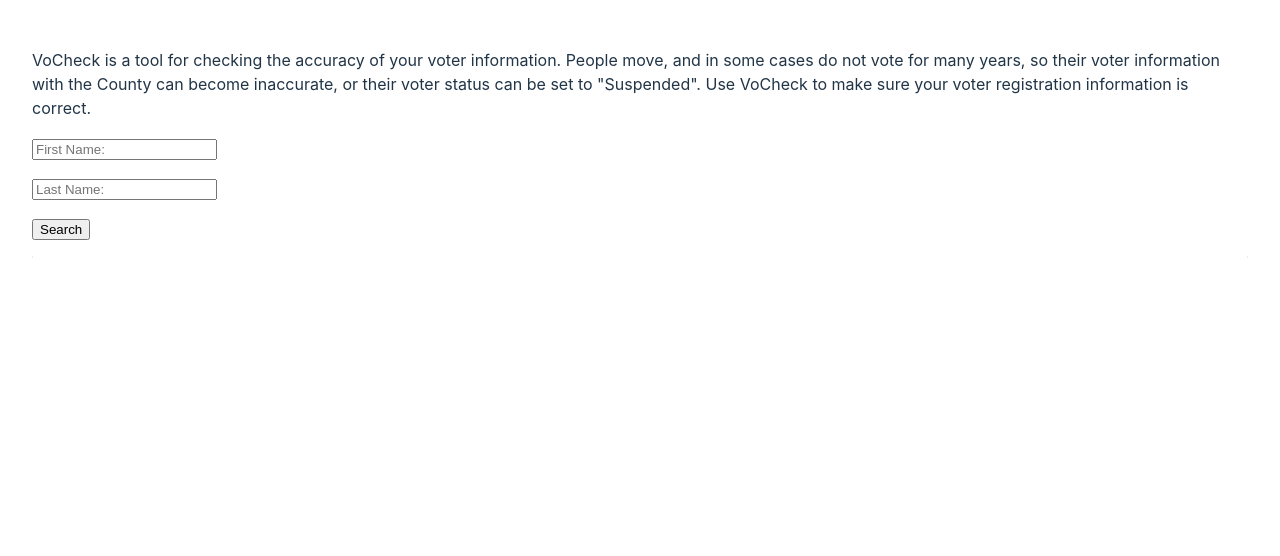
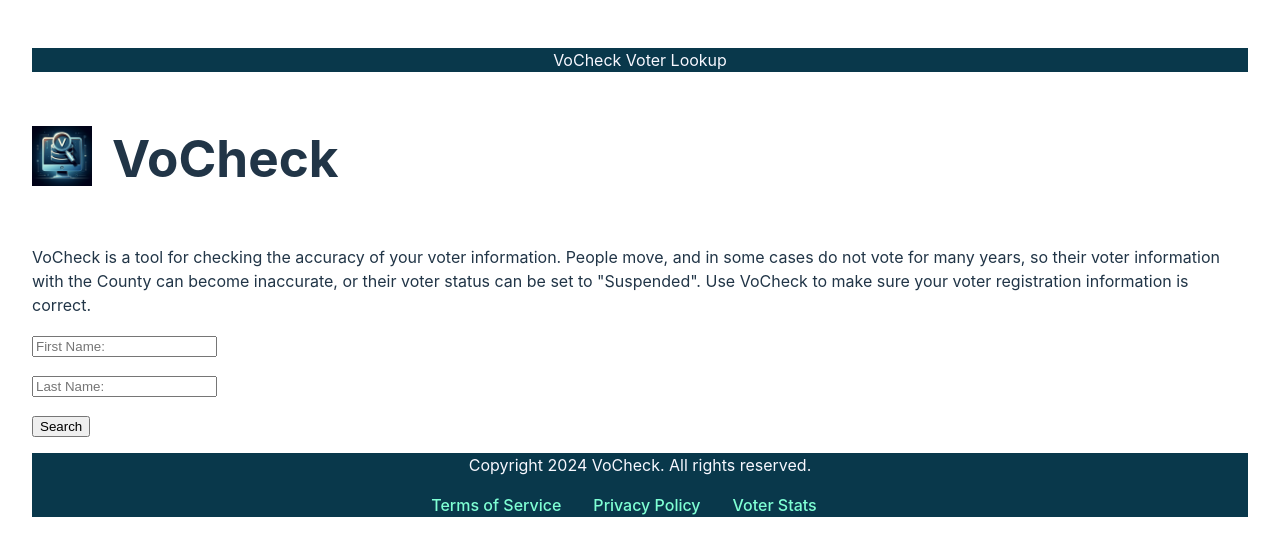
Before and after one commit to jddubbya/VoterAppMain, a React (Vite) app: page / in a window 1280 px wide. Shown: the top 556 px of the page. Built offline with nearby package versions, Linux system fonts and the light colour scheme.

Commit message:
jdw changes

```diff
--- a/index.html
+++ b/index.html
@@ -3,7 +3,7 @@
   <head>
     <meta charset="UTF-8" />
     <meta name="viewport" content="width=device-width, initial-scale=1.0" />
-    <title>Voter Lookup</title>
+    <title>VoCheck Voter Lookup</title>
   </head>
   <body>
     <div id="root"></div>
--- a/package.json
+++ b/package.json
@@ -9,7 +9,7 @@
     "build": "vite build",
     "lint": "eslint . --ext js,jsx --report-unused-disable-directives --max-warnings 0",
     "preview": "vite preview",
-    "start": "concurrently \"node dbQueryHandler.js\" \"npm run dev\""
+    "start": "concurrently \"node dbQueryHandler.cjs\" \"npm run dev\""
   },
   "dependencies": {
     "@reduxjs/toolkit": "^2.2.6",
--- a/src/App.css
+++ b/src/App.css
@@ -1,5 +1,4 @@
 #root {
-  max-width: 1280px;
   margin: 0 auto;
   padding: 2rem;
 }
@@ -28,3 +27,57 @@ ul {
   border-width: 1px;
   border-style: solid;
 }
+
+.vocheckHeaderContainer {
+  background-color:rgb(9, 56, 75);
+  color:ghostwhite;
+  position: relative;
+  width: 100%;
+  white-space: normal;
+  line-height: 1.5em;
+  text-align: center;
+  min-width: 100%;
+}
+
+/* added by jdw to put logo on same line as header */
+header img {
+  float: left;
+  width: 100px;
+  height: 100px;
+  background: #555;
+}
+
+footer .vocheck-footer {
+  background-color:rgb(9, 56, 75);
+  color:ghostwhite;
+  position: relative;
+  width: 100%;
+  white-space: normal;
+  line-height: 1.5em;
+  text-align: center;
+}
+
+footer h4 {
+  display: inline;
+  margin-right: 2em;
+}
+
+.searchForm {
+  display:flex;
+  flex-direction: column;
+  align-items: center;
+  align-content: center;
+}
+
+.backButton {
+  color: white;
+}
+
+.logoSection {
+  display: flex;
+  align-items: center;
+}
+
+.titleH1 {
+  padding-left: 20px;
+}
--- a/src/App.jsx
+++ b/src/App.jsx
@@ -2,14 +2,22 @@ import './App.css'
 import { Routes, Route } from "react-router-dom"
 import Home from './Pages/Home'
 import SingleResult from './Pages/SingleResult'
+import Header from './Components/Header'
+import Footer from './Components/Footer'
+import TOS from './Pages/TOS'
+import Privacy from './Pages/Privacy'
 
 function App() {
   return (
     <>
+    <Header/>
     <Routes>
       <Route path="/" element={<Home/>}></Route>
       <Route path="/:id" element={<SingleResult/>}></Route>
+      <Route path="/tos" element={<TOS/>}></Route>
+      <Route path="/privacy" element={<Privacy/>}></Route>
     </Routes>
+    <Footer/>
     </>
   )
 }
--- /dev/null
+++ b/src/Components/Footer.jsx
@@ -0,0 +1,30 @@
+import { Link } from "react-router-dom";
+
+const Footer = () => {
+  return (
+    <>
+      <footer>
+        <div className="vocheck-footer container">
+          <p>Copyright 2024 VoCheck. All rights reserved.</p>
+          <h4>
+            <Link to={`/tos`} className="footerLink">
+              Terms of Service
+            </Link>
+          </h4>
+          <h4>
+            <Link to={'/privacy'}className="footerLink">
+              Privacy Policy
+            </Link>
+          </h4>
+          <h4>
+            <Link to={'/voterstats'}className="footerLink">
+              Voter Stats
+            </Link>
+          </h4>
+        </div>
+      </footer>
+    </>
+  );
+};
+
+export default Footer;
--- /dev/null
+++ b/src/Components/Header.jsx
@@ -0,0 +1,23 @@
+import { Link } from "react-router-dom";
+import logo from '../../Content/vocheck.jpeg'
+
+const Header = () => {
+    return (
+      <>
+        <header>
+          <div className="vocheckHeaderContainer">
+            <p> VoCheck Voter Lookup</p>
+          </div>
+        </header>
+        <section className="logoSection">
+        <Link to="/">
+            <img src={logo} width={60} height={60}/>
+        </Link>
+        <h1 className="titleH1">VoCheck</h1>
+        </section>
+
+      </>
+    );
+  };
+
+export default Header
--- a/src/Components/Results.jsx
+++ b/src/Components/Results.jsx
@@ -5,23 +5,26 @@
 *  Exports: Results - ??
 *  HTML:    ??
 */
-
 import { Link } from "react-router-dom";
 import { useSelector } from "react-redux";
 
 const Results = () => {
-  const currentSearch = useSelector(state => state.voterData.voterData);
+  const currentSearch = useSelector((state) => state.voterData.voterData);
   return (
     <>
-    <ul>
-    {currentSearch.map((voter)=>{
-      return (
-      <li key={voter.SOS_VOTERID}><Link to={`/${voter.SOS_VOTERID}`}>{voter.NAME}</Link></li>
-    )
-    })}
-    </ul>
+      {!currentSearch.length ? null : (
+        <ul>
+          {currentSearch.map((voter) => {
+            return (
+              <li className="resultItem" key={voter.SOS_VOTERID}>
+                <Link to={`/${voter.SOS_VOTERID}`}>{voter.NAME}</Link>
+              </li>
+            );
+          })}
+        </ul>
+      )}
     </>
-  )
-}
+  );
+};
 
-export default Results
+export default Results;
--- a/src/Components/Search.jsx
+++ b/src/Components/Search.jsx
@@ -11,12 +11,16 @@ import { useDispatch } from "react-redux";
 import {setVoterData} from "../../Redux/slice.cjs";
 
 const Search = ({firstName, setFirstName, lastName, setLastName, data, setData}) => {
+
   const dispatch = useDispatch();
 
   const submitHandler = async (e) => {
     e.preventDefault();
-    const response = await fetch(`/db/get/?firstName=${firstName}&lastName=${lastName}`);
+    const response = await fetch(`/db/getVoters/?firstName=${firstName}&lastName=${lastName}`);
     const result = await response.json();
+    if(!result) {
+      return;
+    }
     setData(result);
     dispatch(setVoterData(result));
   }
@@ -35,7 +39,7 @@ const Search = ({firstName, setFirstName, lastName, setLastName, data, setData})
     value={lastName}>
     </input>
     <p> </p>
-    <input type="submit" value="Search"></input>
+    <input className="searchButton" type="submit" value="Search"></input>
   </form>
   <Results data={data} setData={setData}/>
   </>
--- a/src/index.css
+++ b/src/index.css
@@ -1,16 +1,11 @@
+/*CSS the base document, will affect everything */
 :root {
   font-family: Inter, system-ui, Avenir, Helvetica, Arial, sans-serif;
   line-height: 1.5;
   font-weight: 400;
 
-  color-scheme: light dark;
-  color: rgba(255, 255, 255, 0.87);
-  background-color: #242424;
-
   font-synthesis: none;
   text-rendering: optimizeLegibility;
-  -webkit-font-smoothing: antialiased;
-  -moz-osx-font-smoothing: grayscale;
 }
 
 a {
@@ -28,11 +23,10 @@ body {
   flex-direction: column;
   align-items: center;
   align-content: center;
-  min-width: 320px;
-  min-height: 100vh;
 }
 
 h1 {
+  color: #213547;
   font-size: 3.2em;
   line-height: 1.1;
 }
```
Also changed, not shown: dbQueryHandler.cjs (+35 -4 lines), Content/Disclaimer.txt (renamed from resources/Disclaimer.txt), Content/vocheck.jpeg (renamed from resources/vocheck.jpeg), 1 other file (tests, documents, lock files or other folders).
